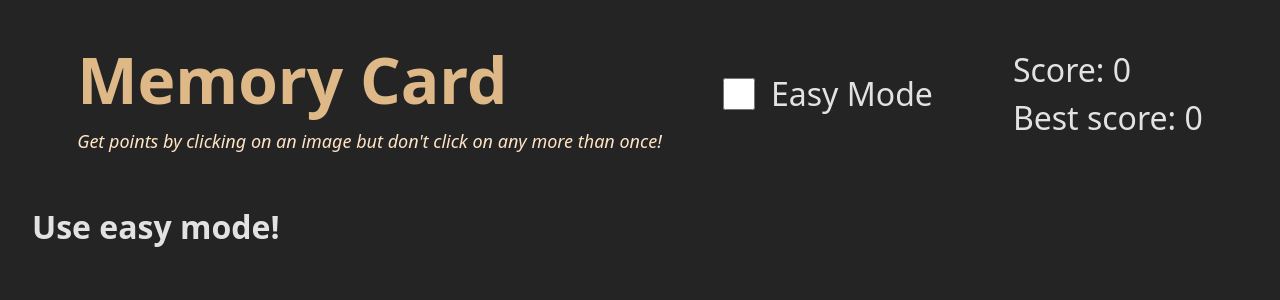
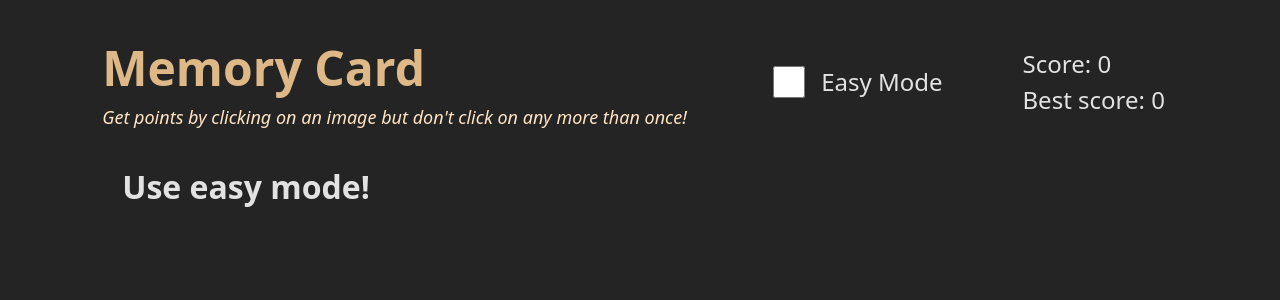
Before and after one commit to Yufan029/TheOdinProject, a React (Vite) app in the folder memory-card/: page / in a window 1280 px wide. Shown: the top 300 px of the page. Built offline with nearby package versions, Linux system fonts and the light colour scheme.

Commit message:
add to 12 easy buttons, some width and height modification

```diff
--- a/memory-card/src/App.css
+++ b/memory-card/src/App.css
@@ -17,7 +17,7 @@ header {
 }
 
 .headerInfo h3 {
-  font-size: 4rem;
+  font-size: 3rem;
   color: burlywood;
 }
 
@@ -31,7 +31,7 @@ header {
   display: flex;
   align-items: center;
   gap: 5rem;
-  font-size: 2rem;
+  font-size: 1.5rem;
 }
 
 .easySelector {
@@ -59,11 +59,12 @@ header {
 }
 
 .cards {
-  margin: 3rem auto;
-    display: flex;
-    flex-wrap: wrap;
+  width: 85%;
+  margin: 2rem auto;
+  display: flex;
+  flex-wrap: wrap;
 
-    gap: 1rem;
+  gap: 1rem;
 }
 
 .easyBtn {
--- a/memory-card/src/App.jsx
+++ b/memory-card/src/App.jsx
@@ -13,7 +13,9 @@ import Header from './components/Header';
     { id: 7, count: 0 },
     { id: 8, count: 0 },
     { id: 9, count: 0 },
-    { id: 10, count: 0 }
+    { id: 10, count: 0 },
+    { id: 11, count: 0 },
+    { id: 12, count: 0 }
   ];
 
 function App() {
--- a/memory-card/src/index.css
+++ b/memory-card/src/index.css
@@ -14,6 +14,6 @@
 }
 
 body {
-  width: 100vw;
-  min-height: 100vh;
+  width: 99vw;
+  height: 100vh;
 }
```
